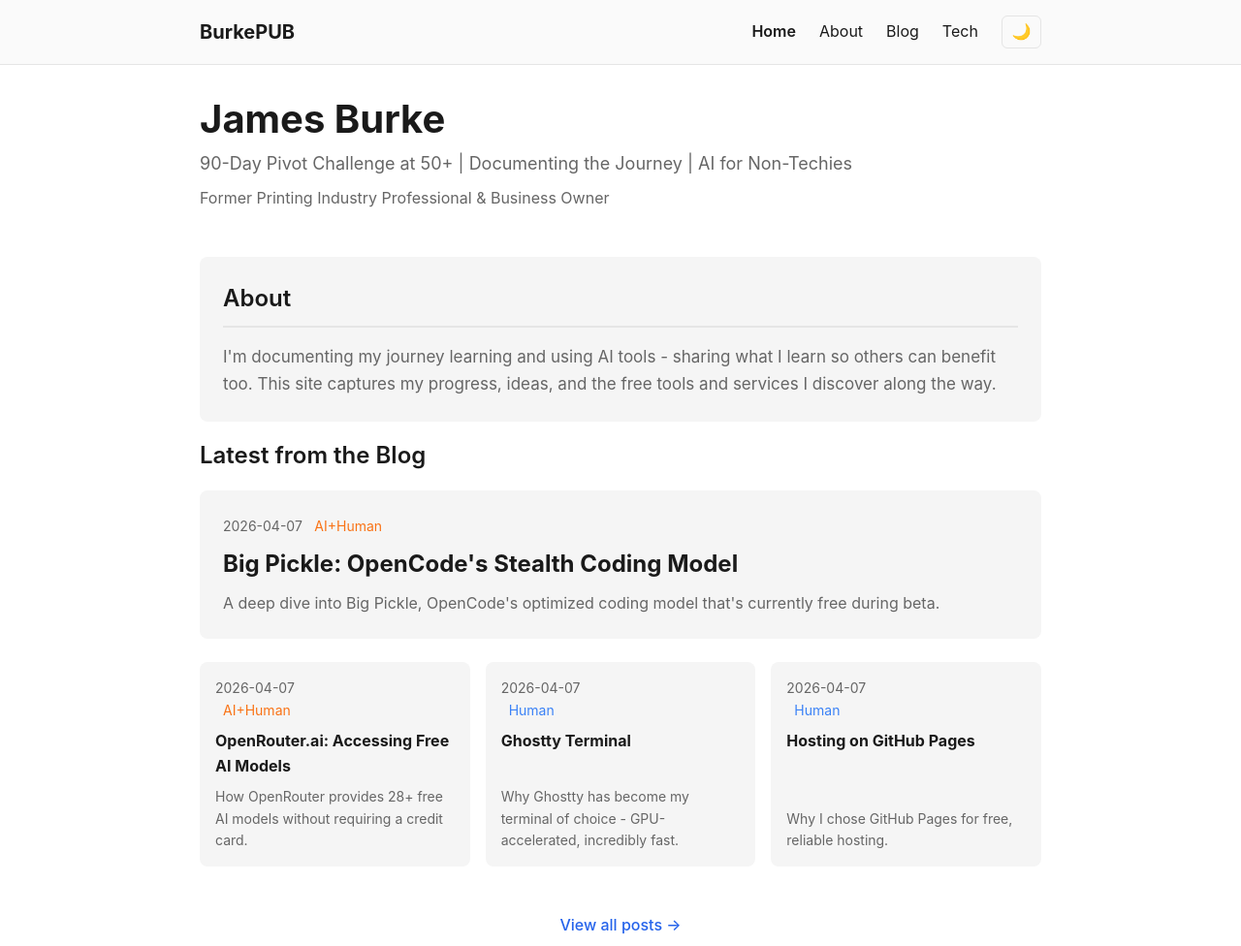
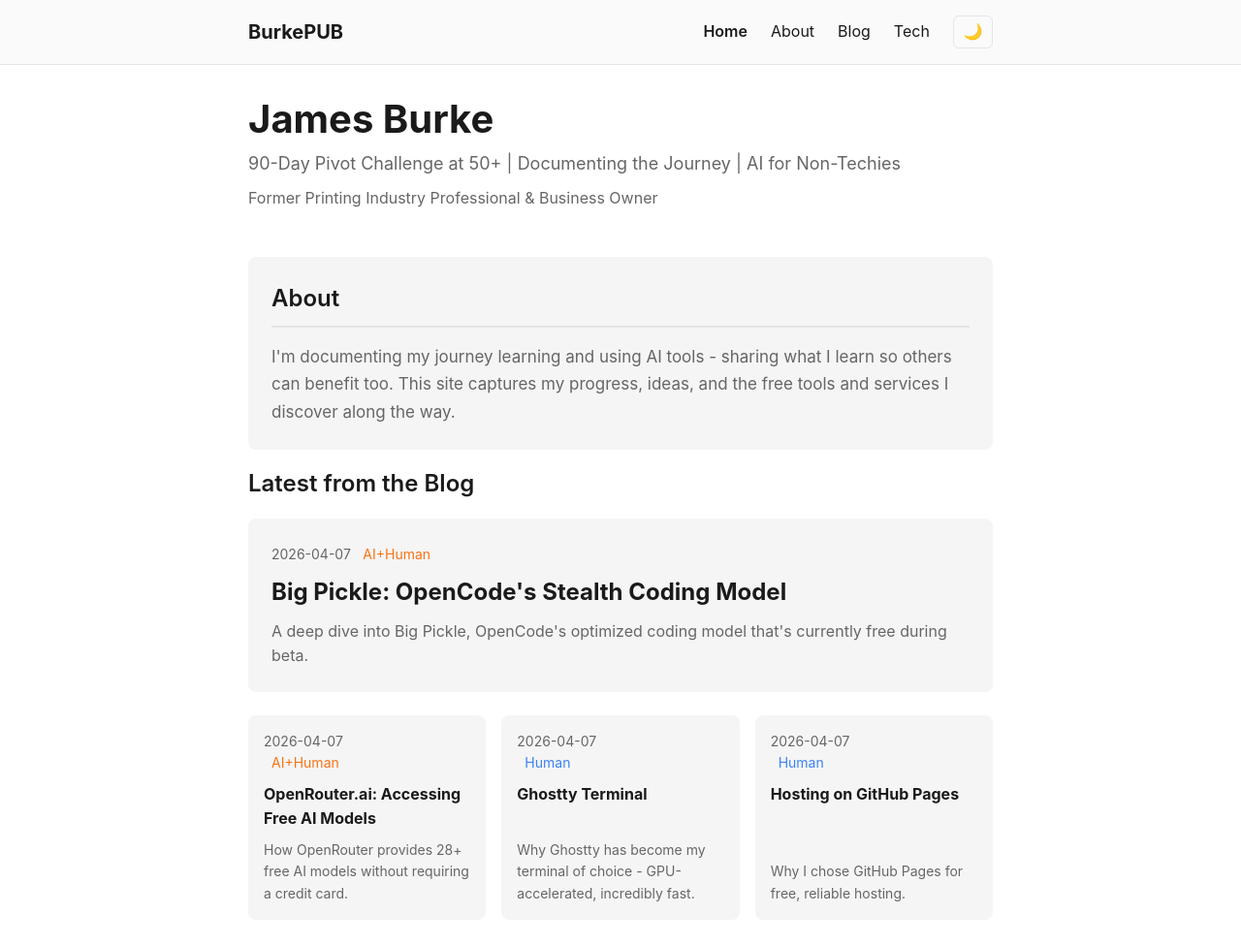
Before and after one commit to burkepub/burkepub.github.io, a plain HTML site: page index.html in a window 1280 px wide. Shown: the top 976 px of the page at 97% size. Drawn offline with Linux system fonts and the light colour scheme.

Commit message:
Revert "Increase main max-width to 900px"
This reverts commit 5dc59e570b716ac0ac80caae281df9e1f93a1fde.

```diff
--- a/css/style.css
+++ b/css/style.css
@@ -62,7 +62,7 @@ header {
 }
 
 nav {
-    max-width: 900px;
+    max-width: 800px;
     margin: 0 auto;
     padding: 1rem;
     display: flex;
@@ -110,7 +110,7 @@ nav {
 
 main {
     flex: 1;
-    max-width: 900px;
+    max-width: 800px;
     margin: 0 auto;
     padding: 2rem 1rem;
     width: 100%;
```
